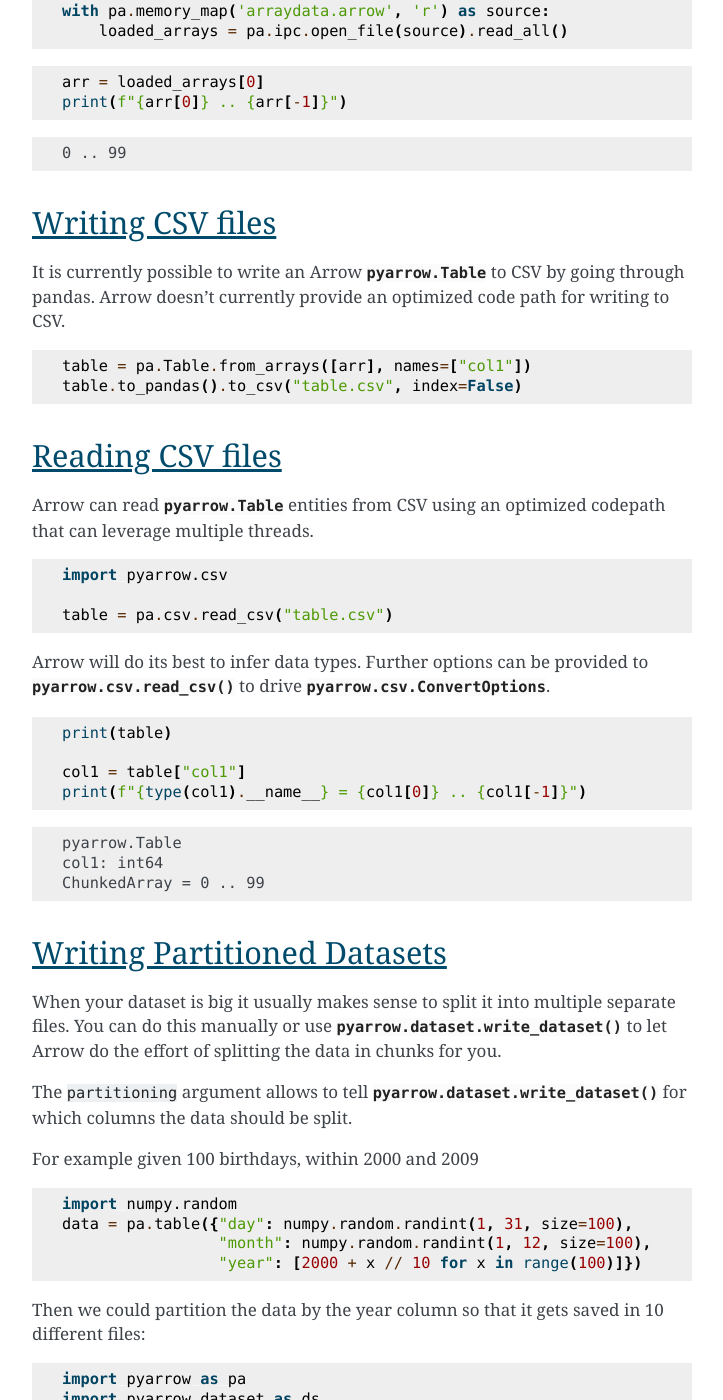
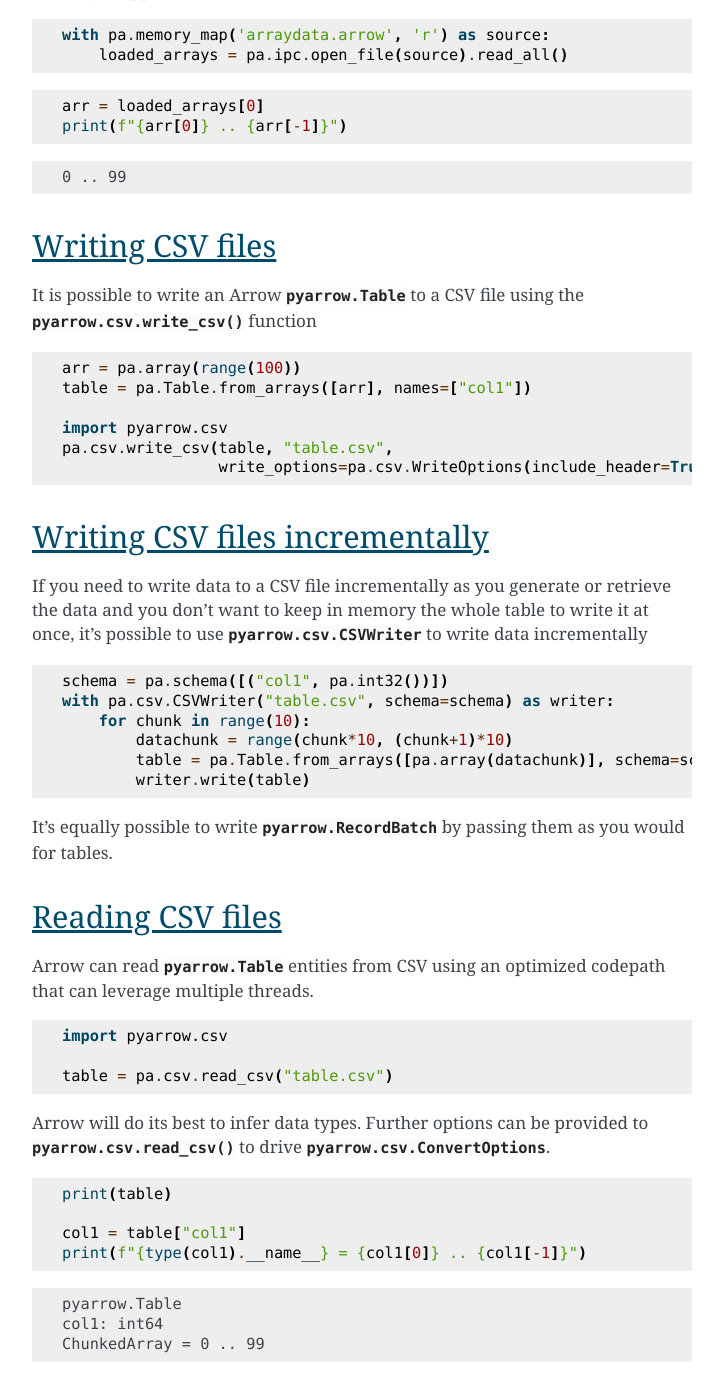
Before and after one commit to apache/arrow-cookbook, a Sphinx documentation site: the page built from python/source/io.rst, in a window 1280 px wide and 1400 px high, scrolled down 3178 px. Shown: the whole window, without its empty margins (388-1111 px from the left). Built offline with Sphinx 7.4.7, drawn with Linux system fonts in a browser that asks for light colours; some of the changed text lies outside the part shown.

Commit message:
Update CSV recipe to use pyarrow.csv instead of pandas (#50)
* Switch CSV writing to the arrow provided one

* Add incremental recipe

* Update python/source/io.rst

Co-authored-by: Joris Van den Bossche <jorisvandenbossche@gmail.com>

* Update python/source/io.rst

Co-authored-by: Weston Pace <weston.pace@gmail.com>

* Update python/source/io.rst

Co-authored-by: Weston Pace <weston.pace@gmail.com>

Co-authored-by: Joris Van den Bossche <jorisvandenbossche@gmail.com>
Co-authored-by: Weston Pace <weston.pace@gmail.com>

```diff
--- a/python/source/io.rst
+++ b/python/source/io.rst
@@ -179,14 +176,37 @@ format can be memory mapped back directly from the disk.
 Writing CSV files
 =================
 
-It is currently possible to write an Arrow :class:`pyarrow.Table` to
-CSV by going through pandas. Arrow doesn't currently provide an optimized
-code path for writing to CSV.
+It is possible to write an Arrow :class:`pyarrow.Table` to
+a CSV file using the :func:`pyarrow.csv.write_csv` function
 
 .. testcode::
 
+    arr = pa.array(range(100))
     table = pa.Table.from_arrays([arr], names=["col1"])
-    table.to_pandas().to_csv("table.csv", index=False)
+
+    import pyarrow.csv
+    pa.csv.write_csv(table, "table.csv",
+                     write_options=pa.csv.WriteOptions(include_header=True))
+
+Writing CSV files incrementally
+===============================
+
+If you need to write data to a CSV file incrementally
+as you generate or retrieve the data and you don't want to keep
+in memory the whole table to write it at once, it's possible to use
+:class:`pyarrow.csv.CSVWriter` to write data incrementally
+
+.. testcode::
+
+    schema = pa.schema([("col1", pa.int32())])
+    with pa.csv.CSVWriter("table.csv", schema=schema) as writer:
+        for chunk in range(10):
+            datachunk = range(chunk*10, (chunk+1)*10)
+            table = pa.Table.from_arrays([pa.array(datachunk)], schema=schema)
+            writer.write(table)
+
+It's equally possible to write :class:`pyarrow.RecordBatch`
+by passing them as you would for tables.
 
 Reading CSV files
 =================
```
Also changed, not shown: other parts of python/source/io.rst (+4 -7 lines).
